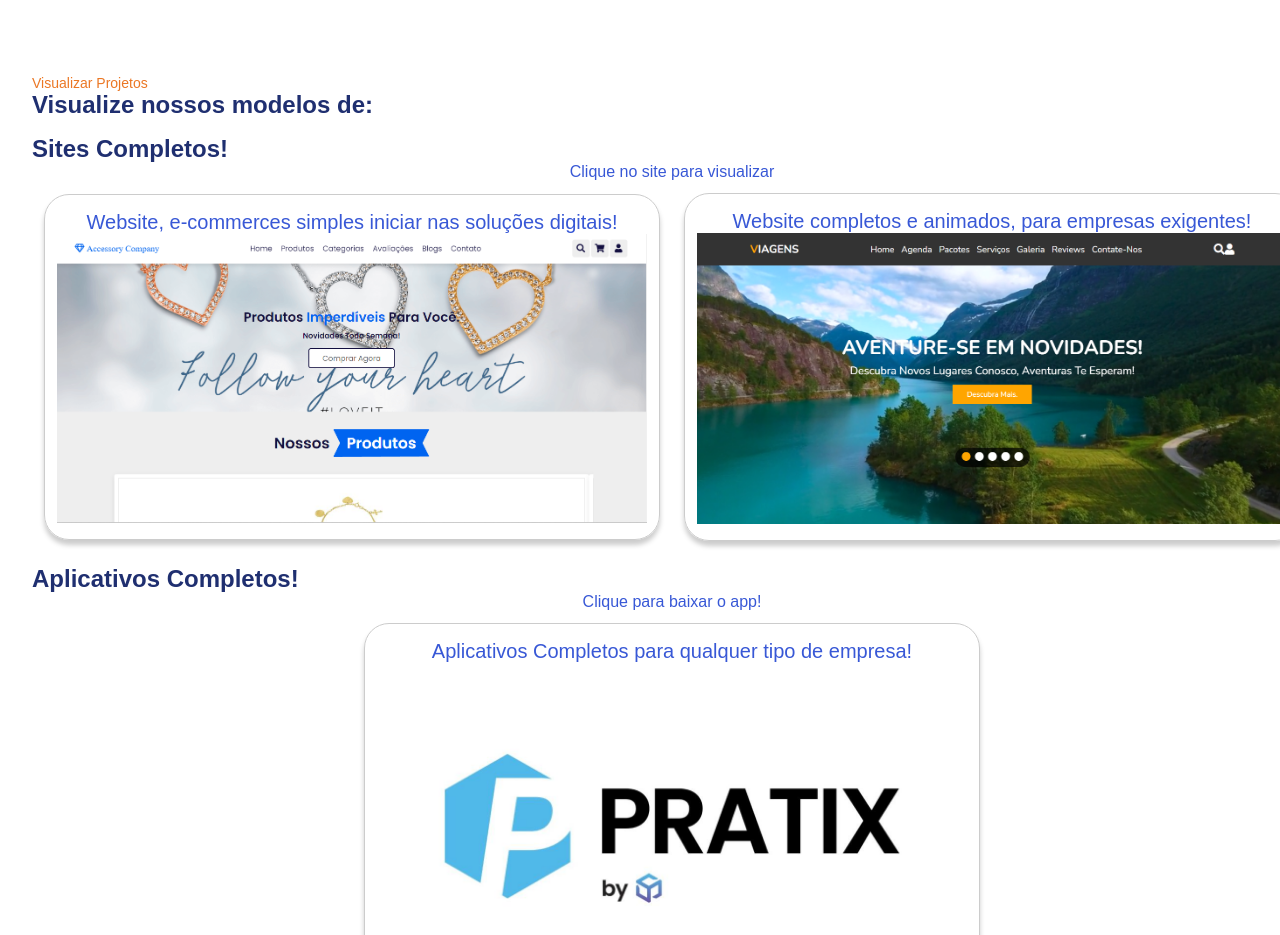
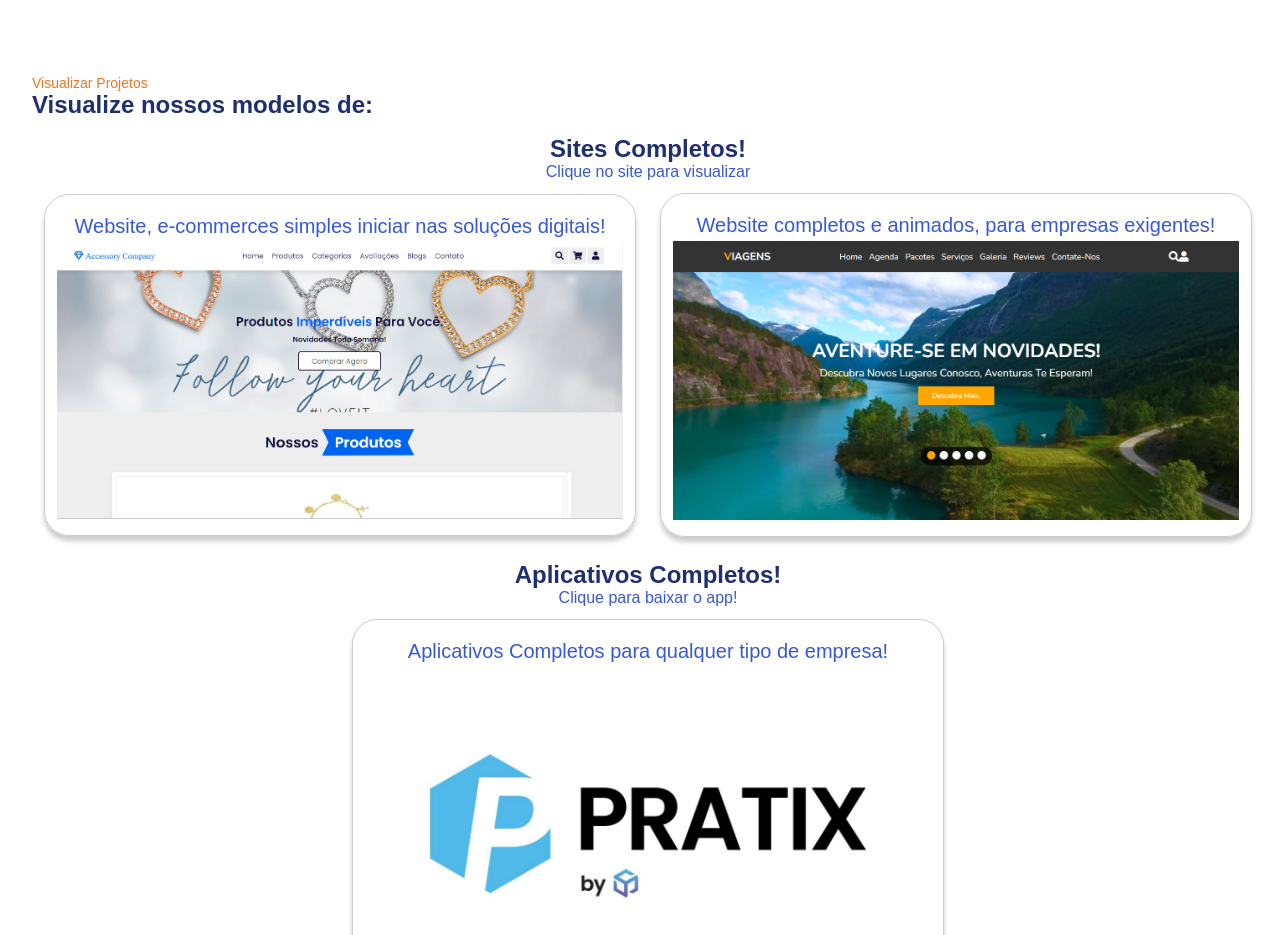
Before and after one commit to llDanielll5/sofx-website, a Next.js app: page / in a window 1280 px wide. Shown: the part 1460-2395 px from the top of the page. Built offline with nearby package versions, Linux system fonts and the light colour scheme.

Commit message:
update projects style

```diff
--- a/src/components/Projects/index.tsx
+++ b/src/components/Projects/index.tsx
@@ -17,7 +17,10 @@ const Projects = () => {
   const ProjectsItems = (props: any) => (
     <LinkStyled href={props.link} passHref target={"_blank"}>
       <ProjectContainer>
-        <Paragraph size="h3Font" style={{ textAlign: "center" }}>
+        <Paragraph
+          size="h3Font"
+          style={{ textAlign: "center", padding: "4px 12px" }}
+        >
           {props.title}
         </Paragraph>
         <Image alt={"Coding Image"} src={props.image} />
@@ -35,7 +38,7 @@ const Projects = () => {
               Visualize nossos modelos de<span>:</span>
             </H2SectionTitle>
 
-            <h2>Sites Completos!</h2>
+            <h2 style={{ textAlign: "center" }}>Sites Completos!</h2>
             <Paragraph style={{ textAlign: "center" }}>
               Clique no site para visualizar
             </Paragraph>
@@ -52,7 +55,9 @@ const Projects = () => {
               ))}
             </ProjectsRow>
 
-            <h2 style={{ marginTop: "12px" }}>Aplicativos Completos!</h2>
+            <h2 style={{ marginTop: "12px", textAlign: "center" }}>
+              Aplicativos Completos!
+            </h2>
             <Paragraph style={{ textAlign: "center" }}>
               Clique para baixar o app!
             </Paragraph>
--- a/src/components/Projects/styles.ts
+++ b/src/components/Projects/styles.ts
@@ -19,11 +19,14 @@ export const ProjectsRow = styled("div")`
   flex-direction: row;
   align-items: center;
   justify-content: center;
+  @media screen and (max-width: 1024px) {
+    display: block;
+  }
 `;
 
 export const LinkStyled = styled(Link)`
-  width: calc(100vw / 2);
+  width: calc(100vw / 2 - 24px);
   @media screen and (max-width: 1024px) {
-    width: 95vw;
+    width: 100%;
   }
 `;
```
